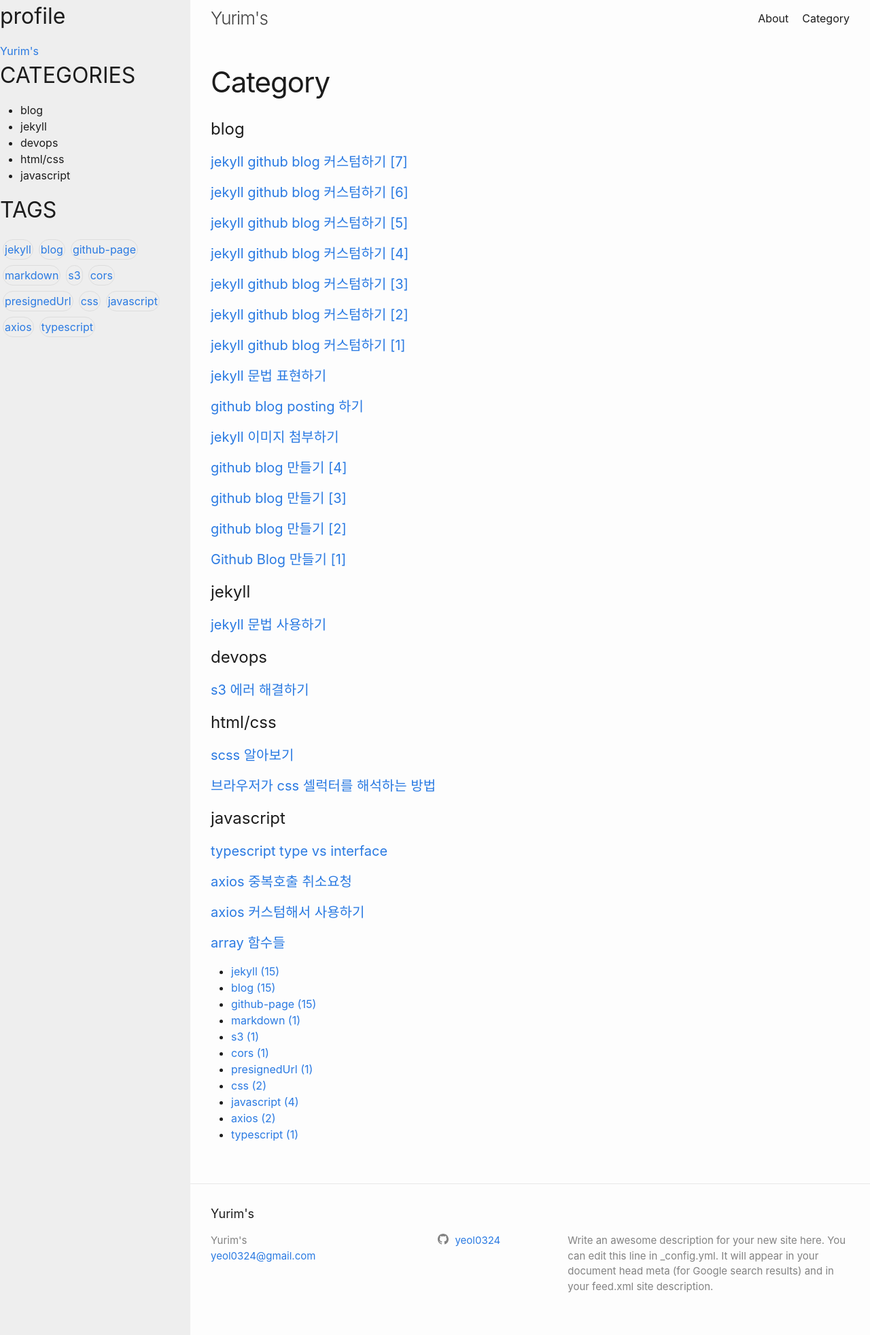
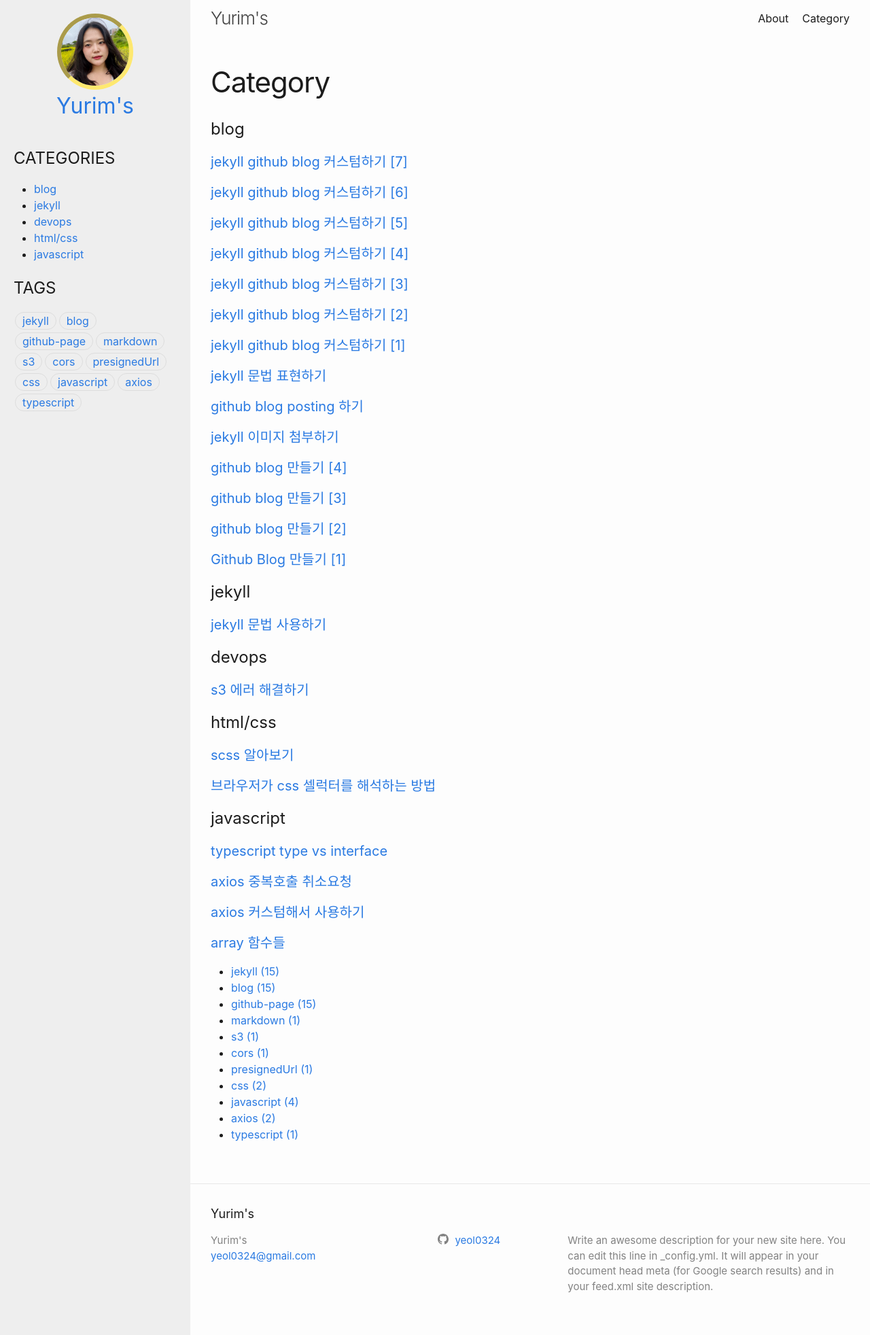
Before and after one commit to yeol0324/yeol0324.github.io, a Jekyll site: the page built from categories.html, in a window 1280 px wide. Shown: the whole page at 68% size. Built offline with Jekyll 4.4.1, drawn with Linux system fonts in a browser that asks for light colours; nearby versions of some CDN libraries.

Commit message:
2024-04-23

```diff
--- a/_includes/sidebar.html
+++ b/_includes/sidebar.html
@@ -1,19 +1,21 @@
 <sidebar class="site-sidebar">
-  <div>
-    <h1>profile</h1>
-    <a rel="author" href="{{ "/" | relative_url }}">{{ site.title | escape }}</a>
+  <div class="profile-wrap">
+    <div class="profile-img">
+      <img src="/assets/profile.png" alt="">
+    </div>
+    <h1><a rel="author" href="{{ "/" | relative_url }}">{{ site.title | escape }}</a></h1>
   </div>
   <div class="category-wrap">
-    <h1>CATEGORIES</h1>
+    <h2>CATEGORIES</h2>
     <ul>
     {% for category in site.categories %}
       {% capture category_name %}{{ category | first }}{% endcapture %}
-      <li>{{ category_name }}</li>
+      <li><a href="{{base_path}}/categories/#{{category_name}}">{{ category_name }}</a></li>
       {% endfor %}
     </ul>
   </div>
   <div class="tag-wrap">
-    <h1>TAGS</h1>
+    <h2>TAGS</h2>
     <ul>
       {% for tag in site.tags %}
       {% capture tag_name %}{{tag|first|slugize}}{% endcapture %}
--- a/_sass/minima/_layout.scss
+++ b/_sass/minima/_layout.scss
@@ -102,11 +102,30 @@
 
 .site-sidebar {
   float: left;
+  padding: 20px;
   // line-height: $base-line-height * $base-font-size * 2.25;
   background: #eeeeee;
+  .profile-wrap {
+    @include column-flexbox(center, center);
+    .profile-img {
+      width: 100px;
+      height: 100px;
+      border: inset #fee86f 6px;
+      border-radius: 100%;
+      overflow: hidden;
+      pointer-events: none;
+      img {
+        height: 100%;
+        max-width: none;
+        margin-left: -10%;
+      }
+    }
+  }
   .category-wrap {
+    margin-top: 20px;
   }
   .tag-wrap {
+    margin-top: 20px;
     ul {
       @include flexbox(start, center);
       flex-wrap: wrap;
@@ -115,8 +134,8 @@
         list-style: none;
         border: 1px solid #ddd;
         border-radius: 50px;
-        padding: 2px;
-        margin: 4px;
+        padding: 0px 10px;
+        margin: 2px;
       }
     }
   }
--- a/categories.html
+++ b/categories.html
@@ -9,7 +9,10 @@ toc: true
   {% for category in site.categories %}
   <div class="archive-group">
     {% capture category_name %}{{ category | first }}{% endcapture %}
-    <h1 class="category-head">{{ category_name }}</h1>
+    <h1 id="{{category_name}}"class="category-head">{{ category_name }}</h1>
+    <!-- <a href="#{{category_name}}" onclick="showTag('#{{category_name}}')">
+      {{category_name}} (0)
+    </a> -->
     {% for post in site.categories[category_name] %}
     <article class="archive-item">
       <h4><a href="{{ site.baseurl }}{{ post.url }}">{{post.title}}</a></h4>
@@ -20,7 +23,6 @@ toc: true
 </div>
 <ul class="tag-cloud">
   {% for tag in site.tags %}
-
   <!-- tag_name 변수 지정: 태그명은 소문자화(slugize) 한다 -->
   {% capture tag_name %}{{tag|first|slugize}}{% endcapture %}
   <!-- font_size 변수 지정: 태그숫자/전체태그숫자 * 100 + 50 -->
@@ -57,7 +59,7 @@ toc: true
   {% endfor %}
 </div>
 
-<script src="//ajax.googleapis.com/ajax/libs/jquery/3.1.1/jquery.min.js"></script>
+<!-- <script src="//ajax.googleapis.com/ajax/libs/jquery/3.1.1/jquery.min.js"></script>
 <script>
   $(document).ready(function init() {
     var url = window.location.href;
@@ -74,4 +76,4 @@ toc: true
     $(".archive-group").hide();
     $(selector).show();
   }
-</script>
+</script> -->
```
Also changed, not shown: _posts/blog/2024-03-04-github-blog-custom-6.md (+36 -2 lines).
